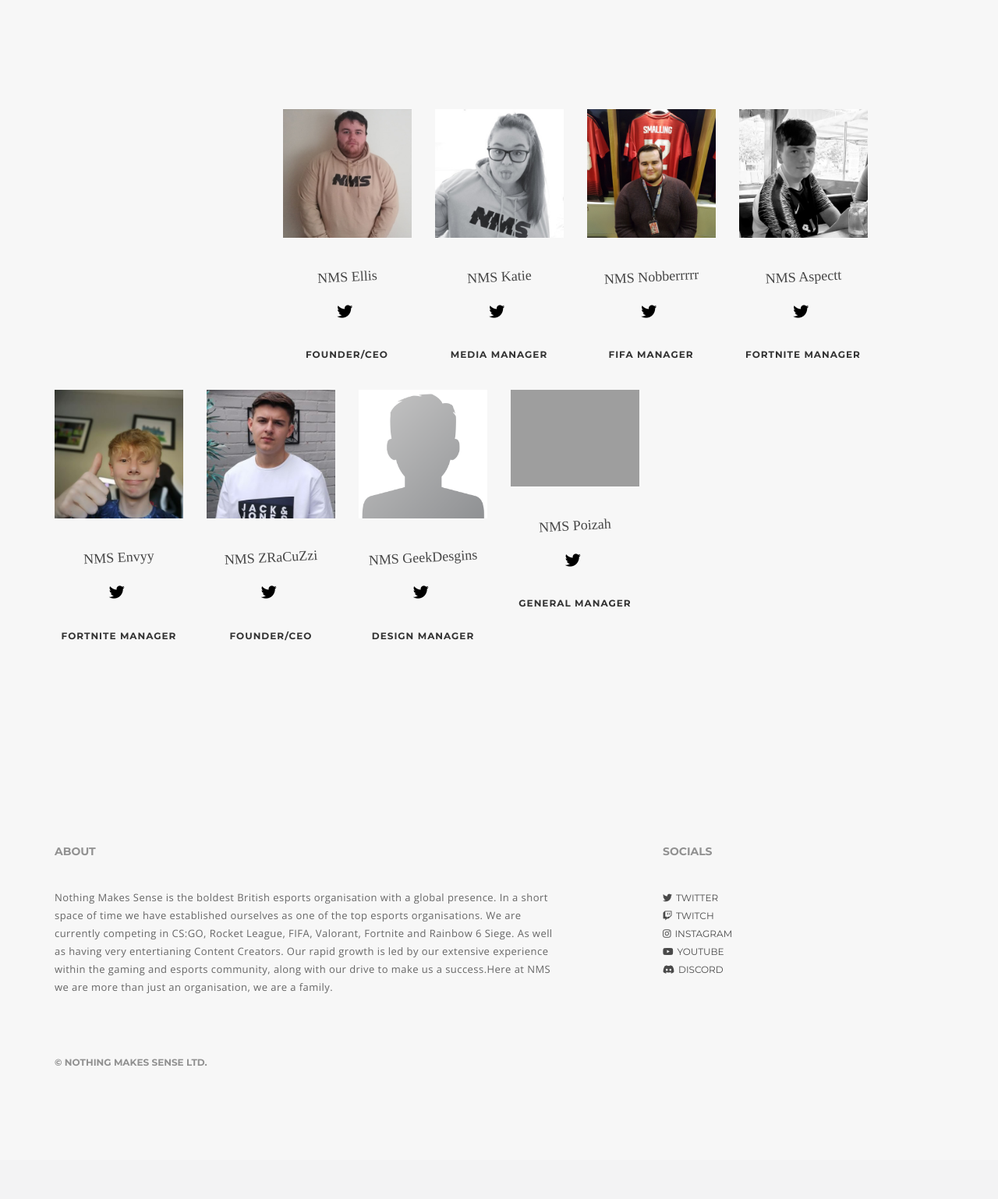
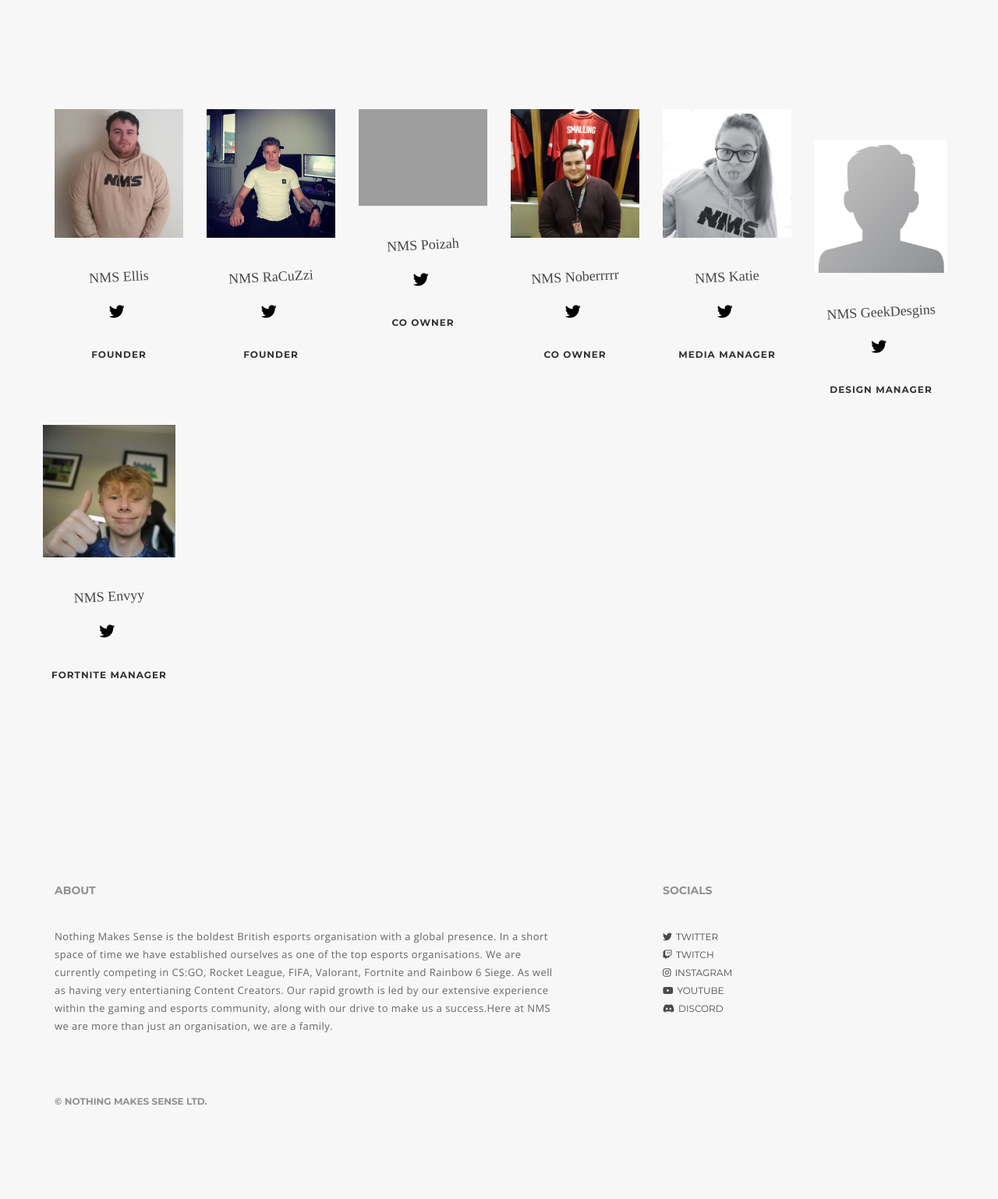
Before and after one commit to PeterRansome/NMS_website, a PHP site: page /management.php in a window 1280 px wide. Shown: the part 290-1828 px from the top of the page at 78% size. Before the commit the page ends 1657 px from the top, so only its background shows below. Run offline with PHP 8.4, Linux system fonts and the light colour scheme; some libraries are stand-ins or nearby versions; some web fonts are replaced; grey boxes are pictures that could not be loaded.

Commit message:
managment

```diff
--- a/management.php
+++ b/management.php
@@ -14,54 +14,50 @@
 <section class="bg-gray text-center">
       <div class="container wow fadeIn">
         <div class="row justify-content-center">
-	          <div class="col-md-offset-3 col-md-2 col-sm-6">
+		<div class="col-md-2 col-sm-6">
 	            <p><img class="img-responsive center-block" src="/assets/img/Ellis.jpg" alt=""></p>
 	            <h2 class="classic">NMS Ellis</h2>
 	            <ul class="list-inline">
 	              <li><a href="https://twitter.com/EllisBowen95"><i class="fab fa-twitter fa-lg"></i></a></li>
 	            </ul>
-				<h6>Founder/CEO</h6>
+	            <h6>Founder</h6>
+            </div>
+            <div class="col-md-2 col-sm-6">
+	            <p><img class="img-responsive center-block" src="/assets/img/racuzzi.jpg" alt=""></p>
+	            <h2 class="classic">NMS RaCuZzi</h2>
+	            <ul class="list-inline">
+	              <li><a href="https://twitter.com/RaCuZzi"><i class="fab fa-twitter fa-lg"></i></a></li>
+	            </ul>
+	            <h6>Founder</h6>
+            </div>
+            <div class="col-md-2 col-sm-6">
+	            <p><img class="img-responsive center-block" src="/assets/img/poizah.png" alt=""></p>
+	            <h2 class="classic">NMS Poizah</h2>
+	            <ul class="list-inline">
+	              <li><a href="https://twitter.com/Poizah_"><i class="fab fa-twitter fa-lg"></i></a></li>
+	            </ul>
+	            <h6>Co Owner</h6>
 	          </div>
-	          <div class="col-md-2 col-sm-6">
+            <div class="col-md-2 col-sm-6">
+	            <p><img class="img-responsive center-block" src="/assets/img/Noberrrrr.jpg" alt=""></p>
+	            <h2 class="classic">NMS Noberrrrr</h2>
+	            <ul class="list-inline">
+	              <li><a href="https://twitter.com/Noberrrrr"><i class="fab fa-twitter fa-lg"></i></a></li>
+	            </ul>
+	            <h6>Co Owner</h6>
+            </div>
+            <div class="col-md-2 col-sm-6">
 	            <p><img class="img-responsive center-block" src="/assets/img/Katie.jpg" alt=""></p>
 	            <h2 class="classic">NMS Katie</h2>
 	            <ul class="list-inline">
 	              <li><a href="https://twitter.com/its_katiejones"><i class="fab fa-twitter fa-lg"></i></a></li>
 	            </ul>
 	            <h6>Media Manager</h6>
-	          </div>
-	          <div class="col-md-2 col-sm-6">
-	            <p><img class="img-responsive center-block" src="/assets/img/Noberrrrr.jpg" alt=""></p>
-	            <h2 class="classic">NMS Nobberrrrr</h2>
-	            <ul class="list-inline">
-	              <li><a href="https://twitter.com/nobberrrrrrr"><i class="fab fa-twitter fa-lg"></i></a></li>
-	            </ul>
-	            <h6>Fifa Manager</h6>
-	          </div>
-	          <div class="col-md-2 col-sm-6">
-	            <p><img class="img-responsive center-block" src="/assets/img/Aspectt.jpg" alt=""></p>
-	            <h2 class="classic">NMS Aspectt</h2>
-	            <ul class="list-inline">
-	              <li><a href="https://twitter.com/AspecttFPS"><i class="fab fa-twitter fa-lg"></i></a></li>
-	            </ul>
-	            <h6>Fortnite Manager</h6>
-	          </div>
-	          <div class="col-md-2 col-sm-6">
-	            <p><img class="img-responsive center-block" src="/assets/img/envy.jpg" alt=""></p>
-	            <h2 class="classic">NMS Envyy</h2>
-	            <ul class="list-inline">
-	              <li><a href="https://twitter.com/EnvyyGGs"><i class="fab fa-twitter fa-lg"></i></a></li>
-	            </ul>
-	            <h6>Fortnite Manager</h6>
-			  </div>
-	          <div class="col-md-2 col-sm-6">
-	            <p><img class="img-responsive center-block" src="/assets/img/mozzyb.jpg" alt=""></p>
-	            <h2 class="classic">NMS zRaCuZzi</h2>
-	            <ul class="list-inline">
-	              <li><a href="https://twitter.com/mozzyBlive"><i class="fab fa-twitter fa-lg"></i></a></li>
-	            </ul>
-	            <h6>Founder/CEO</h6>
-	          </div>
+            </div>
+
+
+	    <div class="row justify-content-center">
+
 	          <div class="col-md-2 col-sm-6">
 	            <p><img class="img-responsive center-block" src="/assets/img/default.png" alt=""></p>
 	            <h2 class="classic">NMS GeekDesgins</h2>
@@ -70,13 +66,13 @@
 	            </ul>
 	            <h6>Design Manager</h6>
 	          </div>
-	          <div class="col-md-2 col-sm-6">
-	            <p><img class="img-responsive center-block" src="/assets/img/poizah.png" alt=""></p>
-	            <h2 class="classic">NMS Poizah</h2>
+            <div class="col-md-2 col-sm-6">
+	            <p><img class="img-responsive center-block" src="/assets/img/envy.jpg" alt=""></p>
+	            <h2 class="classic">NMS Envyy</h2>
 	            <ul class="list-inline">
-	              <li><a href="https://twitter.com/Poizah_"><i class="fab fa-twitter fa-lg"></i></a></li>
+	              <li><a href="https://twitter.com/EnvyyGGs"><i class="fab fa-twitter fa-lg"></i></a></li>
 	            </ul>
-	            <h6>General Manager</h6>
+	            <h6>Fortnite Manager</h6>
 	          </div>
 
       </div>
```
Also changed, not shown: management.html (+13 -22 lines).
